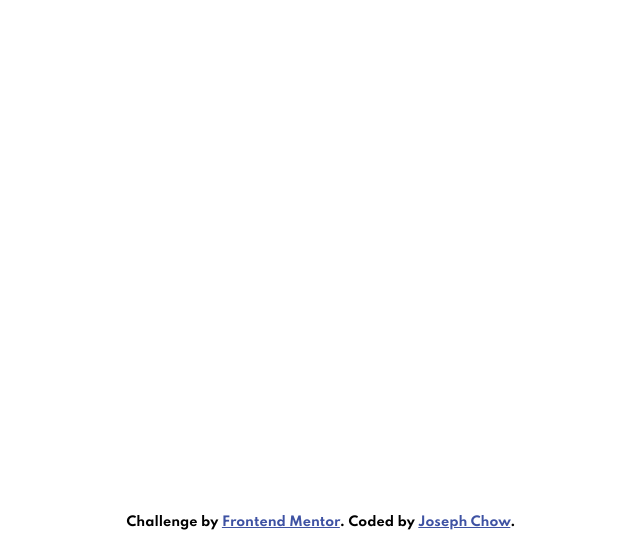
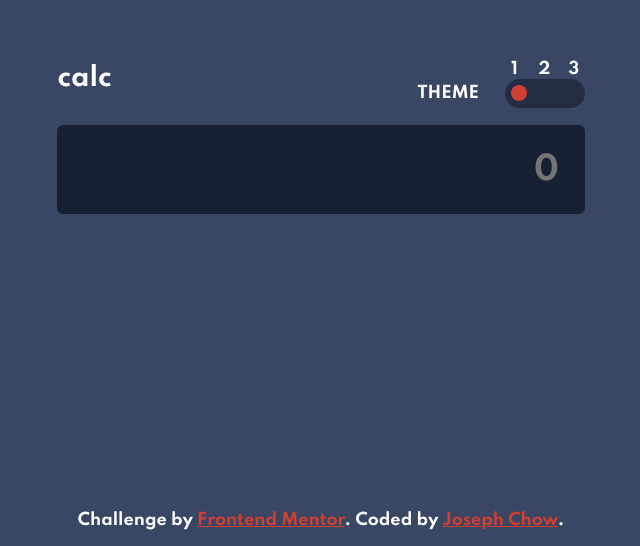
Before and after one commit to chowjiaming/calculator-app-react, a React (Create React App) app: page / in a window 1280 px wide. Shown: the part 254-800 px from the top of the page, without its empty margins (319-959 px from the left). Built offline with nearby package versions, Linux system fonts and the light colour scheme.

Commit message:
added styling and structure for header and display

```diff
--- a/src/App.css
+++ b/src/App.css
@@ -1,5 +1,24 @@
 body {
+  background-color: hsl(222, 26%, 31%);
   font-family: "Spartan", sans-serif;
+  font-size: 32px;
+  padding: 1em;
   position: relative;
   min-height: 100vh;
+  display: flex;
+  justify-content: center;
+  align-items: center;
 }
+
+h1 {
+  color: hsl(0, 0%, 100%);;
+  font-size: 0.8em;
+}
+h2 {
+  color: hsl(0, 0%, 100%);;
+  font-size: 0.5em;
+}
+
+.container {
+  max-width: 50em;
+}
--- a/src/components/Attributions/Attributions.css
+++ b/src/components/Attributions/Attributions.css
@@ -1,5 +1,6 @@
 .attribution {
-  font-size: 0.8em;
+  font-size: 0.5em;
+  color: hsl(0, 0%, 100%);
   text-align: center;
   position: absolute;
   bottom: 1rem;
@@ -8,5 +9,5 @@
 }
 
 .attribution a {
-  color: hsl(228, 45%, 44%);
+  color: hsl(6, 63%, 50%);
 }
--- /dev/null
+++ b/src/components/Display/Display.css
@@ -0,0 +1,11 @@
+.display {
+  width: 100%;
+  padding: 0.8em;
+  font-family: inherit;
+  font-size: inherit;
+  text-align: right;
+  border-style: none;
+  border-radius: 0.2em;
+  color: hsl(0, 0%, 100%);;
+  background-color: hsl(224, 36%, 15%);
+}
--- /dev/null
+++ b/src/components/Display/Display.js
@@ -0,0 +1,5 @@
+import "./Display.css"
+
+export default function Display() {
+  return <input className="display" placeholder="0" />;
+}
--- /dev/null
+++ b/src/components/Header/Header.css
@@ -0,0 +1,48 @@
+header {
+  width: 100%;
+  display: flex;
+  margin-bottom: 0.5em;
+}
+
+.app-name {
+  transform: translateY(-50%);
+}
+
+.theme-toggle-container {
+  display: flex;
+  gap: 0.8em;
+  align-items: center;
+  margin-left: auto;
+}
+
+.switch {
+  width: 2.5em;
+  padding: 0.2em;
+  border-radius: 2em;
+  background-color: hsl(223, 31%, 20%);
+  position: relative;
+}
+
+.theme-number {
+  position: absolute;
+  top: 0;
+}
+.theme-number:nth-child(1) {
+  left: 0;
+  transform: translate(100%, -100%);
+}
+.theme-number:nth-child(2) {
+  left: 50%;
+  transform: translate(-50%, -100%);
+}
+.theme-number:nth-child(3) {
+  right: 0;
+  transform: translate(-50%, -100%);
+}
+
+.knob {
+  width: 0.5em;
+  height: 0.5em;
+  border-radius: 50%;
+  background-color: hsl(6, 63%, 50%);
+}
--- /dev/null
+++ b/src/components/Header/Header.js
@@ -0,0 +1,18 @@
+import "./Header.css";
+
+export default function Header() {
+  return (
+    <header>
+      <h1 className="app-name">calc</h1>
+      <div className="theme-toggle-container">
+        <h2 className="theme-title">THEME</h2>
+        <div className="switch">
+          <h2 className="theme-number">1</h2>
+          <h2 className="theme-number">2</h2>
+          <h2 className="theme-number">3</h2>
+          <div className="knob" />
+        </div>
+      </div>
+    </header>
+  );
+}
--- /dev/null
+++ b/src/components/Input/Input.js
@@ -0,0 +1,5 @@
+import React from "react";
+
+export default function Input() {
+  return <div>Input</div>;
+}
--- a/src/components/Main.js
+++ b/src/components/Main.js
@@ -1,10 +1,15 @@
 import { Fragment } from "react";
 import Attributions from "./Attributions/Attributions";
+import Header from "./Header/Header";
+import Display from "./Display/Display";
 
 export default function Main() {
   return (
     <Fragment>
-      <div className="container"></div>
+      <div className="container">
+        <Header />
+        <Display />
+      </div>
       <Attributions />
     </Fragment>
   );
--- /dev/null
+++ b/src/components/Shared/Button/Button.js
@@ -0,0 +1,5 @@
+import React from "react";
+
+export default function Button() {
+  return <div>Button</div>;
+}
```
Also changed, not shown: src/components/Input/Input.css (added), src/components/Shared/Button/Button.css (added).
